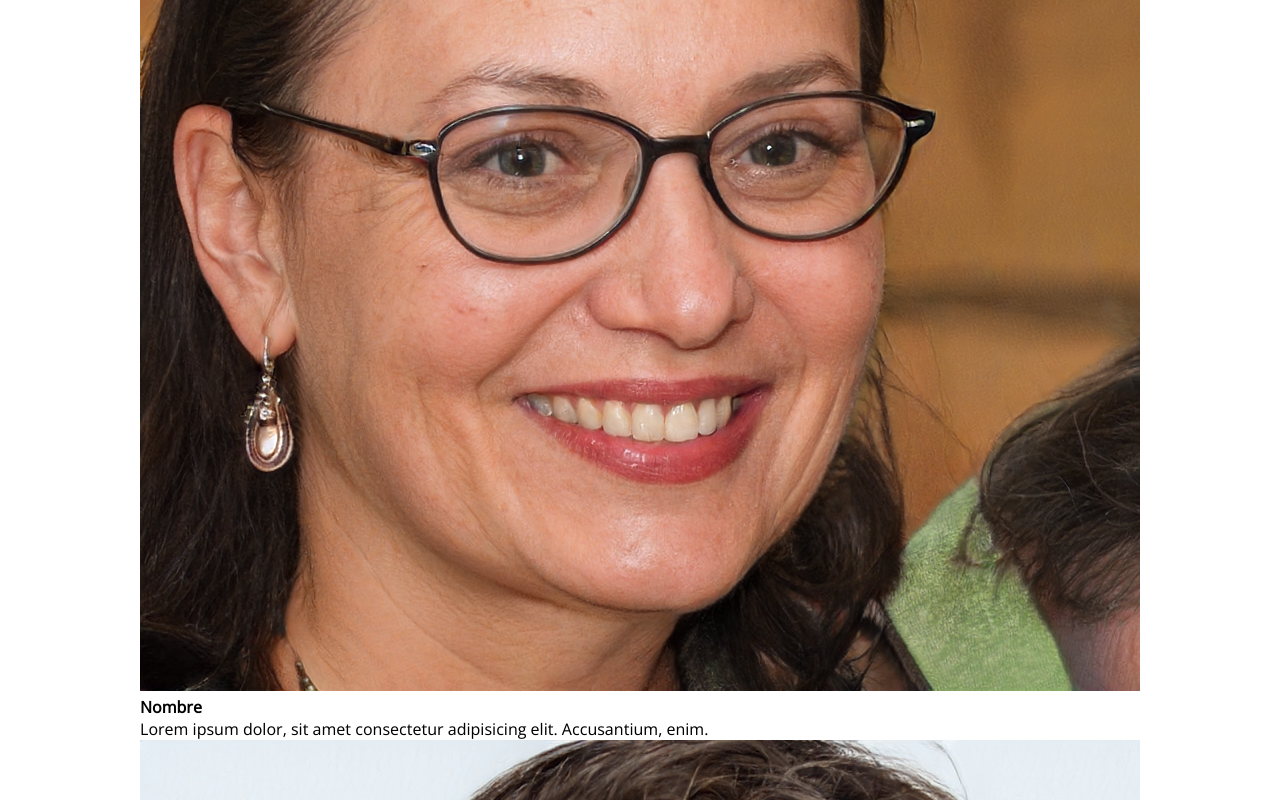
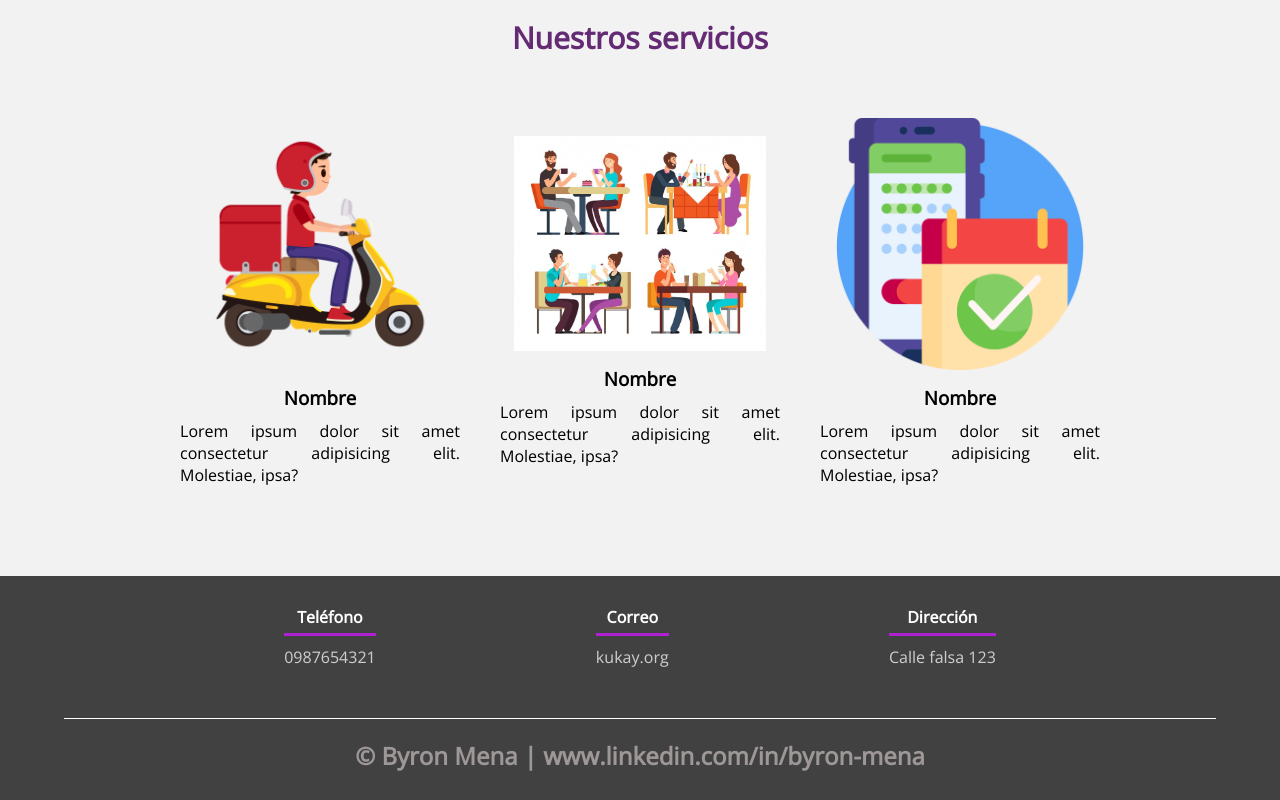
Before and after one commit to Byron1990/kukay, a plain HTML site: page index.html in a window 1280 px wide. Shown: the part 3120-3920 px from the top of the page. Drawn offline with nearby package versions, Linux system fonts and the light colour scheme.

Commit message:
Finalizado CSS

```diff
--- a/css/estilos.css
+++ b/css/estilos.css
@@ -176,3 +176,110 @@ header .textos-header{
 .imagen-port:hover .hover-galeria{
     transform: scale(1);
 }
+
+/*Clientes*/
+.cards{
+    display: flex;
+    justify-content: space-evenly;
+}
+
+.cards .card{
+    background: #4d0686;
+    display: flex;
+    width: 28%;
+    height: 200px;
+    align-items: center;
+    justify-content: space-evenly;
+    border-radius: 5px;
+    box-shadow: 0 0 6px 0 rgba(0,0,0,.5);
+}
+
+.cards .card img{
+    width: 35%;
+    height: 35%;
+    object-fit: cover;
+    border: 3px solid #fff;
+    border-radius: 50%;
+    display: block;
+}
+
+.cards .card > .content-text-card{
+    width: 60%;
+    color: #ffff;
+}
+
+.cards .card > .content-text-card p{
+    font-weight: 300;
+    padding-top: 5px;
+}
+
+/*Our team*/
+.about-service{
+    background: #f2f2f2;
+    padding: 30px;
+}
+
+.servicio-cont{
+    display: flex;
+    justify-content: space-evenly;
+    align-items: center;
+}
+
+.servicio-ind{
+    width: 28%;
+    text-align: center;
+
+}
+
+.servicio-ind img{
+    width: 90%;
+}
+
+.servicio-ind h3{
+    margin: 10px 0;
+}
+
+.servicio-ind p{
+    font-weight: 300;
+    text-align: justify;
+}
+
+/*Foote*/
+
+footer{
+    background:#414141;
+    padding: 30px 0;
+    margin: auto;
+    overflow: hidden;
+}
+
+.contenedor-footer{
+    display: flex;
+    width: 90%;
+    justify-content: space-evenly;
+    padding-bottom: 50px;
+    margin: auto;
+    border-bottom: 1px solid #fff;
+}
+
+.content-foo{
+    text-align: center;
+}
+
+.content-foo h4{
+    color: #fff;
+    border-bottom: 3px solid #af20d3;
+    padding-bottom: 5px;
+    margin-bottom: 10px;
+}
+
+.content-foo p{
+    color: #ccc;
+}
+
+.título-final{
+    text-align: center;
+    color: #9e9797;
+    margin:20px 0 0 0;
+    font-size: 24px;
+}
```
